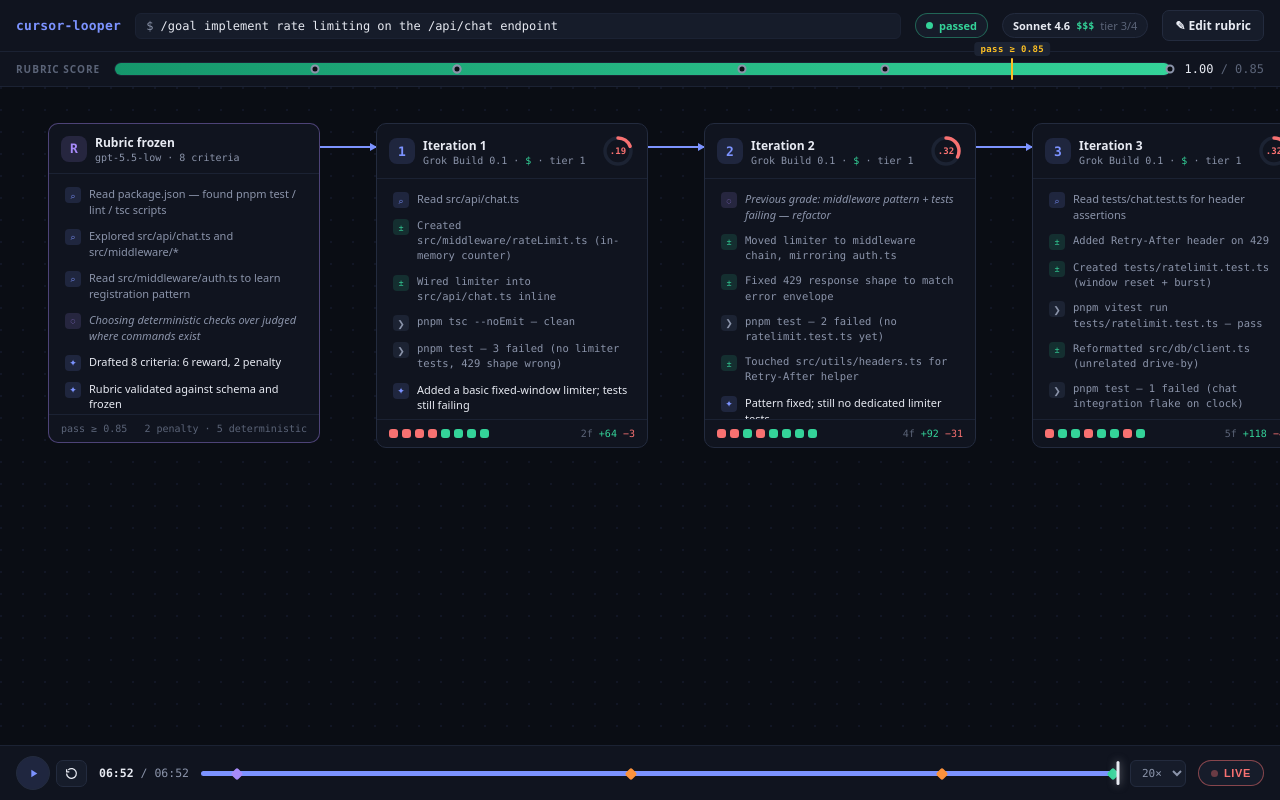
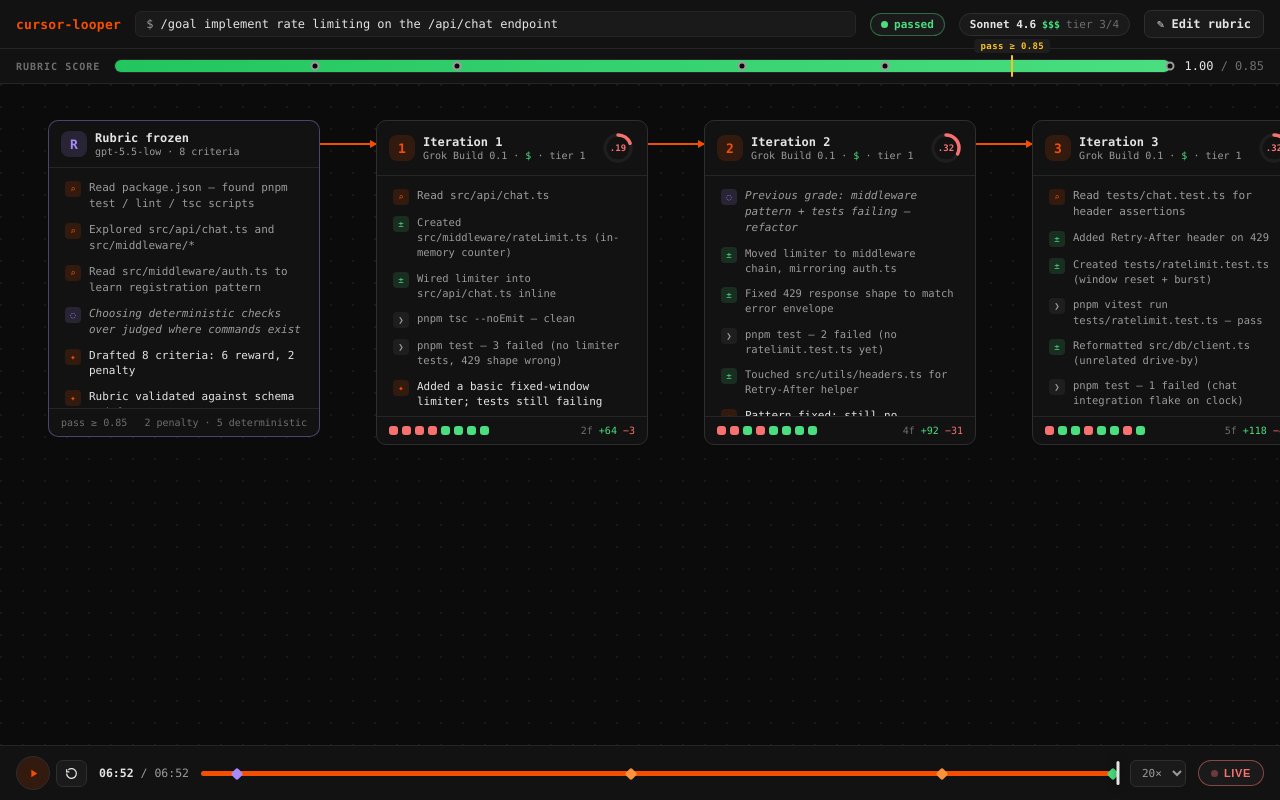
Before and after one commit to khuhub/cursor-escalate, a React (Vite) app in the folder packages/ui/: page / in a window 1280 px wide. Built offline with nearby package versions, Linux system fonts and the light colour scheme; a web font is replaced by a local one.

Commit message:
fix(ui): match Cursor IDE dark theme from reference mock
Use neutral near-black grays (#0b0b0b, #1e1e1e) with Cursor orange accent
instead of the navy blue palette. Apply Berkeley Mono throughout.

Co-authored-by: Katherine Hu <khuhub@users.noreply.github.com>

```diff
--- a/packages/ui/src/styles.css
+++ b/packages/ui/src/styles.css
@@ -1,4 +1,4 @@
-/* Cursor IDE dark theme — CursorGothic UI + Berkeley Mono code */
+/* Cursor IDE dark — neutral grays, Cursor orange accent, Berkeley Mono */
 @font-face {
   font-family: "CursorGothic";
   src: url("https://cursor.com/marketing-static/_next/static/media/CursorGothic_Regular-s.p.05-84umc_47y9.woff2") format("woff2");
@@ -22,19 +22,19 @@
 }
 
 :root {
-  --bg: #0a0d14;
-  --panel: #10141f;
-  --panel-2: #161c2a;
-  --panel-3: #1c2333;
-  --border: #232b3e;
-  --border-soft: #1b2233;
-  --text: #e7eaf2;
-  --muted: #8b94aa;
-  --faint: #5b6478;
-  --accent: #7c93ff;
-  --accent-soft: rgba(124, 147, 255, 0.14);
-  --green: #34d399;
-  --green-soft: rgba(52, 211, 153, 0.14);
+  --bg: #0b0b0b;
+  --panel: #121212;
+  --panel-2: #1a1a1a;
+  --panel-3: #1e1e1e;
+  --border: #2e2e2e;
+  --border-soft: #252525;
+  --text: #e4e4e4;
+  --muted: #9b9b9b;
+  --faint: #6e6e6e;
+  --accent: #f54e00;
+  --accent-soft: rgba(245, 78, 0, 0.14);
+  --green: #4ade80;
+  --green-soft: rgba(74, 222, 128, 0.14);
   --red: #f87171;
   --red-soft: rgba(248, 113, 113, 0.14);
   --amber: #fbbf24;
@@ -44,7 +44,7 @@
   --mono: "berkeleyMono", ui-monospace, SFMono-Regular, Menlo, Monaco, Consolas, monospace;
   --sans: "CursorGothic", system-ui, -apple-system, BlinkMacSystemFont, "Segoe UI", sans-serif;
   --radius: 10px;
-  --shadow: 0 8px 30px rgba(0, 0, 0, 0.45);
+  --shadow: 0 8px 30px rgba(0, 0, 0, 0.55);
 }
 
 * { box-sizing: border-box; }
@@ -54,7 +54,7 @@ html, body, #root { height: 100%; margin: 0; }
 body {
   background: var(--bg);
   color: var(--text);
-  font-family: var(--sans);
+  font-family: var(--mono);
   font-size: 13px;
   -webkit-font-smoothing: antialiased;
 }
@@ -117,9 +117,9 @@ body {
 }
 .chip .dot { width: 7px; height: 7px; border-radius: 50%; }
 .chip.status-running .dot { background: var(--accent); animation: pulse 1.4s ease-in-out infinite; }
-.chip.status-running { color: var(--accent); border-color: rgba(124, 147, 255, 0.4); }
+.chip.status-running { color: var(--accent); border-color: rgba(245, 78, 0, 0.4); }
 .chip.status-passed .dot { background: var(--green); }
-.chip.status-passed { color: var(--green); border-color: rgba(52, 211, 153, 0.4); }
+.chip.status-passed { color: var(--green); border-color: rgba(74, 222, 128, 0.4); }
 .chip.status-generating .dot { background: var(--violet); animation: pulse 1.4s ease-in-out infinite; }
 .chip.status-generating { color: var(--violet); }
 .chip.status-exhausted .dot, .chip.status-error .dot { background: var(--red); }
@@ -141,14 +141,14 @@ body {
   padding: 6px 12px;
   font-size: 12px;
   font-weight: 600;
-  font-family: var(--sans);
+  font-family: var(--mono);
   cursor: pointer;
   transition: background 0.15s, border-color 0.15s;
   white-space: nowrap;
 }
 .btn:hover { background: var(--panel-3); border-color: var(--accent); }
-.btn.primary { background: var(--accent-soft); border-color: rgba(124, 147, 255, 0.45); color: var(--accent); }
-.btn.primary:hover { background: rgba(124, 147, 255, 0.24); }
+.btn.primary { background: var(--accent-soft); border-color: rgba(245, 78, 0, 0.45); color: var(--accent); }
+.btn.primary:hover { background: rgba(245, 78, 0, 0.24); }
 .btn.icon { padding: 6px 8px; }
 .btn.active { border-color: var(--accent); color: var(--accent); }
 
@@ -183,10 +183,10 @@ body {
   position: absolute;
   inset: 0 auto 0 0;
   border-radius: 999px;
-  background: linear-gradient(90deg, #4c5fd5, var(--accent));
+  background: linear-gradient(90deg, #ff8a3d, var(--accent));
   transition: width 0.35s ease;
 }
-.score-fill.passed { background: linear-gradient(90deg, #15966b, var(--green)); }
+.score-fill.passed { background: linear-gradient(90deg, #22c55e, var(--green)); }
 .score-threshold {
   position: absolute;
   top: -5px;
@@ -256,7 +256,7 @@ body {
   position: relative;
   overflow: auto;
   background:
-    radial-gradient(circle at 1px 1px, rgba(124, 147, 255, 0.07) 1px, transparent 0) 0 0 / 22px 22px,
+    radial-gradient(circle at 1px 1px, rgba(255, 255, 255, 0.06) 1px, transparent 0) 0 0 / 22px 22px,
     var(--bg);
 }
 
@@ -287,7 +287,7 @@ body {
 }
 .node:hover { border-color: var(--accent); }
 .node.selected { border-color: var(--accent); box-shadow: 0 0 0 3px var(--accent-soft), var(--shadow); }
-.node.running { border-color: rgba(124, 147, 255, 0.55); box-shadow: 0 0 18px rgba(124, 147, 255, 0.12); }
+.node.running { border-color: rgba(245, 78, 0, 0.55); box-shadow: 0 0 18px rgba(245, 78, 0, 0.12); }
 .node.rubric-node { border-color: rgba(167, 139, 250, 0.4); }
 .node.rubric-node.selected { border-color: var(--violet); box-shadow: 0 0 0 3px rgba(167, 139, 250, 0.15), var(--shadow); }
 
@@ -623,7 +623,7 @@ body {
   color: var(--text);
   border-radius: 7px;
   padding: 7px 9px;
-  font-family: var(--sans);
+  font-family: var(--mono);
   font-size: 11.5px;
   line-height: 1.45;
   resize: vertical;
@@ -639,14 +639,14 @@ body {
   font-size: 10.5px;
   font-family: var(--mono);
 }
-.crit-row.edited { border-color: rgba(124, 147, 255, 0.5); }
-.crit-row.queued { border-color: rgba(52, 211, 153, 0.5); }
+.crit-row.edited { border-color: rgba(245, 78, 0, 0.5); }
+.crit-row.queued { border-color: rgba(74, 222, 128, 0.5); }
 .mutation-note {
   font-size: 10.5px;
   line-height: 1.5;
   color: var(--muted);
   background: var(--accent-soft);
-  border: 1px solid rgba(124, 147, 255, 0.25);
+  border: 1px solid rgba(245, 78, 0, 0.25);
   border-radius: 8px;
   padding: 8px 10px;
 }
@@ -675,7 +675,7 @@ body {
   cursor: pointer;
   transition: background 0.15s;
 }
-.play-btn:hover { background: rgba(124, 147, 255, 0.28); }
+.play-btn:hover { background: rgba(245, 78, 0, 0.28); }
 .clock {
   font-family: var(--mono);
   font-size: 11.5px;
@@ -713,7 +713,7 @@ body {
   position: absolute;
   top: 13px;
   height: 5px;
-  background: rgba(124, 147, 255, 0.28);
+  background: rgba(245, 78, 0, 0.28);
   border-radius: 2px;
 }
 .scrubber .marker {
@@ -755,7 +755,7 @@ body {
   background: var(--text);
   transform: translateX(-50%);
   z-index: 4;
-  box-shadow: 0 0 8px rgba(231, 234, 242, 0.5);
+  box-shadow: 0 0 8px rgba(0, 0, 0, 0.5);
 }
 .speed-select {
   background: var(--panel-2);
```
